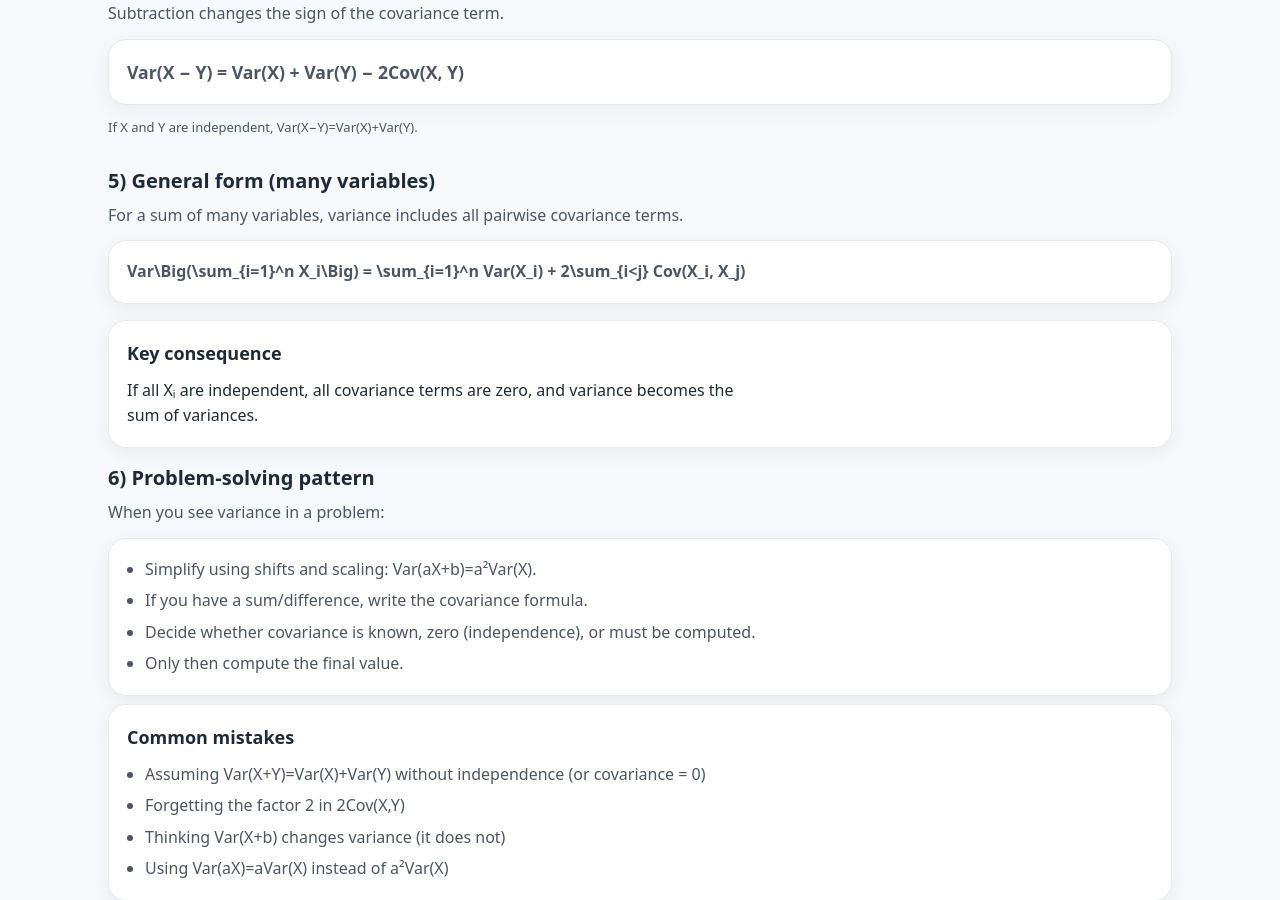
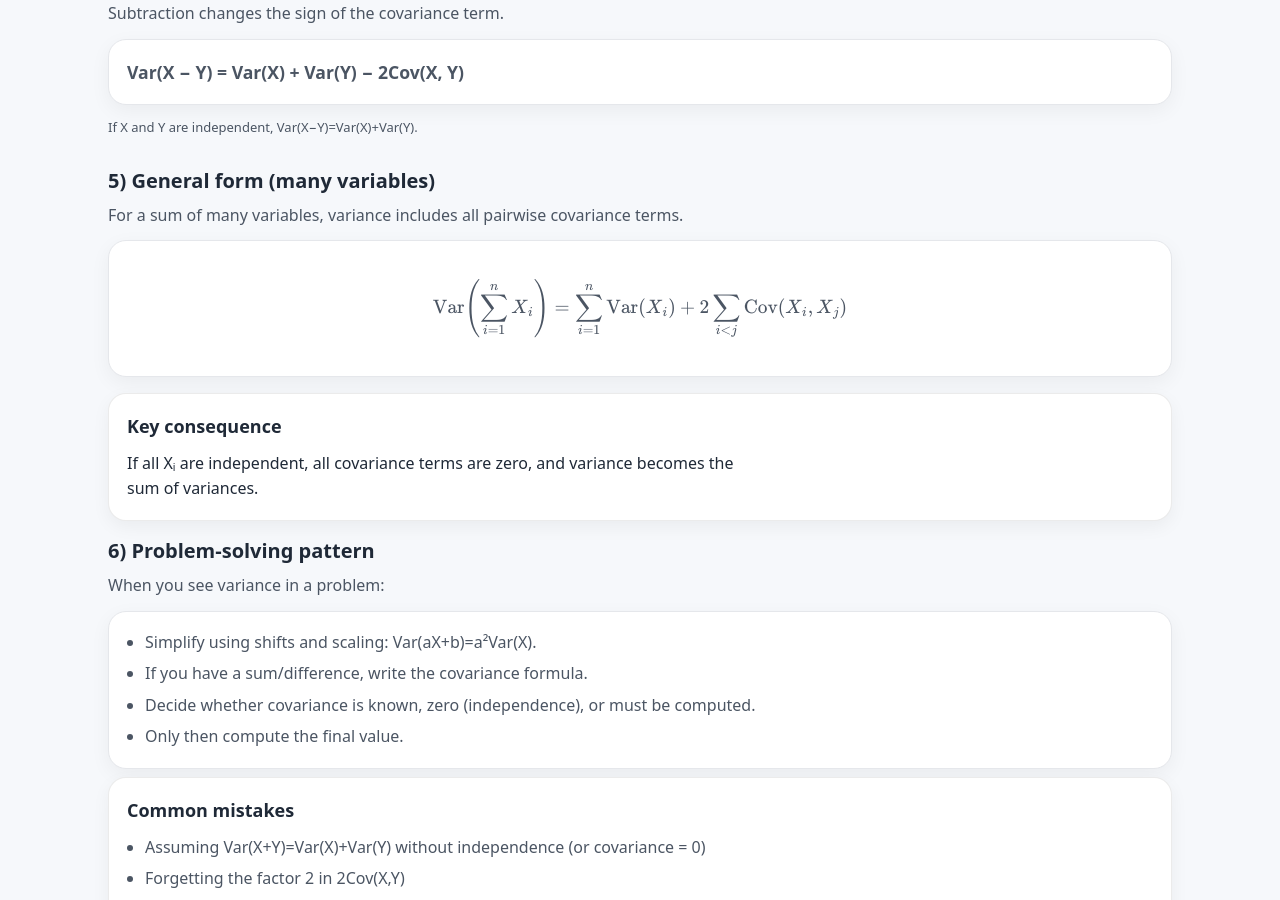
Before and after one commit to ammar-homaida-statistics/easystatisticsacademy, a Jekyll site: the page built from probability/expectation-variance/variance-rules-and-sums/index.md, in a window 1280 px wide and 900 px high, scrolled down 2090 px. Built offline with Jekyll 4.4.1, drawn with Linux system fonts in a browser that asks for light colours.

Commit message:
Fix equation

```diff
--- a/probability/expectation-variance/variance-rules-and-sums/index.md
+++ b/probability/expectation-variance/variance-rules-and-sums/index.md
@@ -218,16 +218,16 @@ sidebar: false
   </div>
 
   <div class="card">
-    <p style="margin:0;">
-      <strong>
-        Var\Big(\sum_{i=1}^n X_i\Big)
-        =
-        \sum_{i=1}^n Var(X_i)
-        +
-        2\sum_{i&lt;j} Cov(X_i, X_j)
-      </strong>
-    </p>
-  </div>
+  <p style="margin:0;">
+    $$
+    \mathrm{Var}\!\left(\sum_{i=1}^{n} X_i\right)
+    =
+    \sum_{i=1}^{n} \mathrm{Var}(X_i)
+    +
+    2\sum_{i<j} \mathrm{Cov}(X_i, X_j)
+    $$
+  </p>
+</div>
 
   <div class="callout" style="margin-top:1rem;">
     <div class="callout-copy">
```
